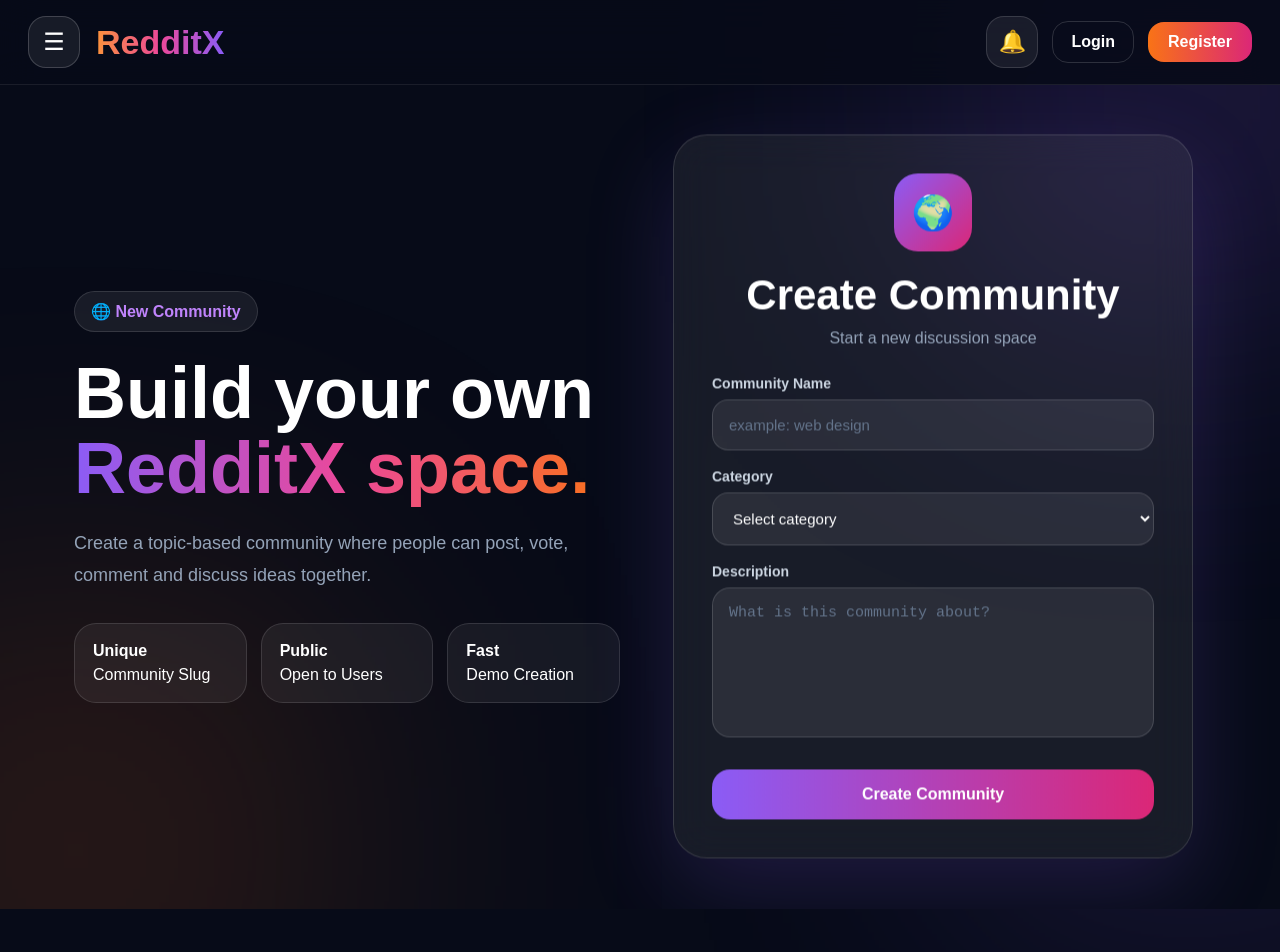
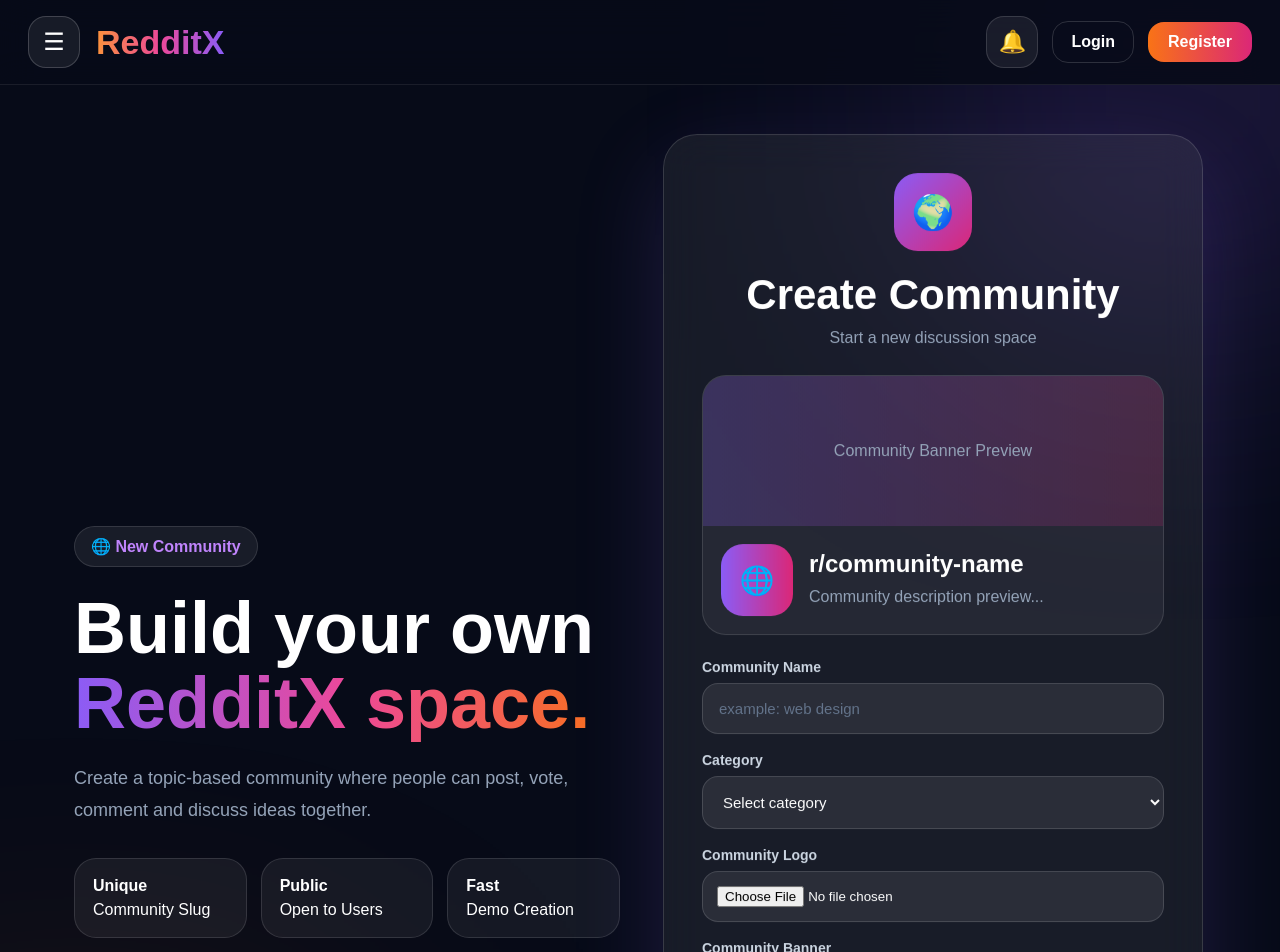
Before and after one commit to Kesarkarale/reddit-clone, a Next.js app: page /create-community in a window 1280 px wide. Shown: the top 952 px of the page. Before the commit the page ends 909 px from the top, so only its background shows below. Built offline with nearby package versions, Linux system fonts and the light colour scheme.

Commit message:
Update page.js

```diff
--- a/app/create-community/page.js
+++ b/app/create-community/page.js
@@ -11,11 +11,27 @@ export default function CreateCommunity() {
   const [description, setDescription] = useState("");
   const [category, setCategory] = useState("");
   const [message, setMessage] = useState("");
+  const [banner, setBanner] = useState("");
+  const [logo, setLogo] = useState("");
+
+  function handleImageUpload(e, setter) {
+    const file = e.target.files[0];
+
+    if (!file) return;
+
+    const reader = new FileReader();
+
+    reader.onloadend = () => {
+      setter(reader.result);
+    };
+
+    reader.readAsDataURL(file);
+  }
 
   function handleCreate(e) {
     e.preventDefault();
 
-    if (!name || !description || !category) {
+    if (!name.trim() || !description.trim() || !category.trim()) {
       setMessage("Please fill all fields.");
       return;
     }
@@ -25,13 +41,23 @@ export default function CreateCommunity() {
 
     const slug = name.toLowerCase().trim().replace(/\s+/g, "-");
 
+    const alreadyExists = communities.find((item) => item.slug === slug);
+
+    if (alreadyExists) {
+      setMessage("Community already exists.");
+      return;
+    }
+
     const newCommunity = {
       id: Date.now(),
-      name,
+      name: name.trim(),
       slug,
-      description,
+      description: description.trim(),
       category,
       members: "1",
+      banner,
+      logo,
+      createdAt: new Date().toISOString(),
     };
 
     communities.unshift(newCommunity);
@@ -79,8 +105,8 @@ export default function CreateCommunity() {
           </h1>
 
           <p style={heroText}>
-            Create a topic-based community where people can post, vote,
-            comment and discuss ideas together.
+            Create a topic-based community where people can post, vote, comment
+            and discuss ideas together.
           </p>
 
           <div style={miniGrid}>
@@ -109,9 +135,32 @@ export default function CreateCommunity() {
 
           {message && <div style={toast}>{message}</div>}
 
+          <div style={previewCard}>
+            {banner ? (
+              <img src={banner} alt="banner" style={bannerPreview} />
+            ) : (
+              <div style={emptyBanner}>Community Banner Preview</div>
+            )}
+
+            <div style={previewContent}>
+              <div style={previewAvatar}>
+                {logo ? <img src={logo} alt="logo" style={previewImg} /> : "🌐"}
+              </div>
+
+              <div>
+                <h3 style={previewTitle}>r/{name || "community-name"}</h3>
+
+                <p style={previewText}>
+                  {description || "Community description preview..."}
+                </p>
+              </div>
+            </div>
+          </div>
+
           <form onSubmit={handleCreate} style={form}>
             <div>
               <label style={label}>Community Name</label>
+
               <input
                 className="community-input"
                 style={input}
@@ -124,6 +173,7 @@ export default function CreateCommunity() {
 
             <div>
               <label style={label}>Category</label>
+
               <select
                 style={input}
                 value={category}
@@ -139,7 +189,30 @@ export default function CreateCommunity() {
             </div>
 
             <div>
+              <label style={label}>Community Logo</label>
+
+              <input
+                type="file"
+                accept="image/*"
+                style={fileInput}
+                onChange={(e) => handleImageUpload(e, setLogo)}
+              />
+            </div>
+
+            <div>
+              <label style={label}>Community Banner</label>
+
+              <input
+                type="file"
+                accept="image/*"
+                style={fileInput}
+                onChange={(e) => handleImageUpload(e, setBanner)}
+              />
+            </div>
+
+            <div>
               <label style={label}>Description</label>
+
               <textarea
                 className="community-input"
                 style={textarea}
@@ -257,7 +330,7 @@ const miniCard = {
 
 const card = {
   width: "100%",
-  maxWidth: "520px",
+  maxWidth: "540px",
   margin: "0 auto",
   padding: "38px",
   borderRadius: "34px",
@@ -304,6 +377,66 @@ const toast = {
   fontWeight: "700",
 };
 
+const previewCard = {
+  overflow: "hidden",
+  borderRadius: "24px",
+  background: "rgba(255,255,255,.06)",
+  border: "1px solid rgba(255,255,255,.12)",
+  marginBottom: "24px",
+};
+
+const emptyBanner = {
+  height: "150px",
+  display: "flex",
+  alignItems: "center",
+  justifyContent: "center",
+  color: "#94a3b8",
+  background: "linear-gradient(90deg,rgba(139,92,246,.22),rgba(219,39,119,.18))",
+};
+
+const bannerPreview = {
+  width: "100%",
+  height: "160px",
+  objectFit: "cover",
+};
+
+const previewContent = {
+  display: "flex",
+  gap: "16px",
+  padding: "18px",
+  alignItems: "center",
+};
+
+const previewAvatar = {
+  width: "72px",
+  height: "72px",
+  borderRadius: "22px",
+  background: "linear-gradient(90deg,#8b5cf6,#db2777)",
+  display: "flex",
+  alignItems: "center",
+  justifyContent: "center",
+  overflow: "hidden",
+  fontSize: "28px",
+  fontWeight: "900",
+  flexShrink: 0,
+};
+
+const previewImg = {
+  width: "100%",
+  height: "100%",
+  objectFit: "cover",
+};
+
+const previewTitle = {
+  fontSize: "24px",
+  marginBottom: "6px",
+};
+
+const previewText = {
+  color: "#94a3b8",
+  lineHeight: "1.6",
+};
+
 const form = {
   display: "grid",
   gap: "18px",
@@ -326,6 +459,15 @@ const input = {
   color: "white",
   outline: "none",
   fontSize: "15px",
+};
+
+const fileInput = {
+  width: "100%",
+  padding: "14px",
+  borderRadius: "16px",
+  border: "1px solid rgba(255,255,255,.14)",
+  background: "rgba(255,255,255,.08)",
+  color: "white",
 };
 
 const textarea = {
```
